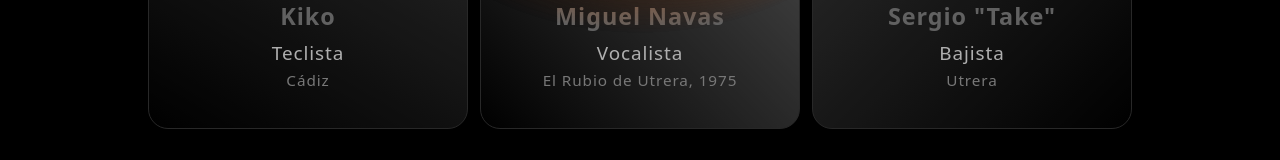
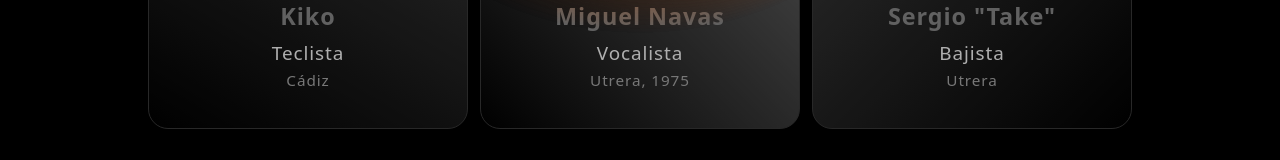
Before and after one commit to Izshin/Elegidos, a React (Vite) app: page /orquesta in a window 1280 px wide. Shown: the part 1019-1179 px from the top of the page. Built offline with nearby package versions, Linux system fonts and the light colour scheme.

Commit message:
Actualizar members.ts

```diff
--- a/src/data/members.ts
+++ b/src/data/members.ts
@@ -1,4 +1,3 @@
-
 export interface Member {
     id: string;
     image: string;
@@ -62,10 +61,10 @@ export const members: Member[] = [
         title: 'Miguel Navas',
         subtitle: 'Vocalista',
         handle: '',
-        location: 'El Rubio de Utrera, 1975',
+        location: 'Utrera, 1975',
         borderColor: '#FFDABA',
         gradient: 'linear-gradient(225deg, #FF6200, #000000)',
-        bio: 'El rubio de la orquesta y el que tiene a la gente cantando desde el primer tema. Lo mismo te canta a Bisbal que te mete reggaeton como si hubiera nacío en Puerto Rico. Energía contagiosa, eso no le falta.'
+        bio: 'La imagen de la orquesta y el que tiene a la gente cantando desde el primer tema. Lo mismo te canta a Bisbal que te mete reggaeton como si hubiera nacío en Puerto Rico. Energía contagiosa, eso no le falta.'
     },
     {
         id: 'sergio-take',
```
